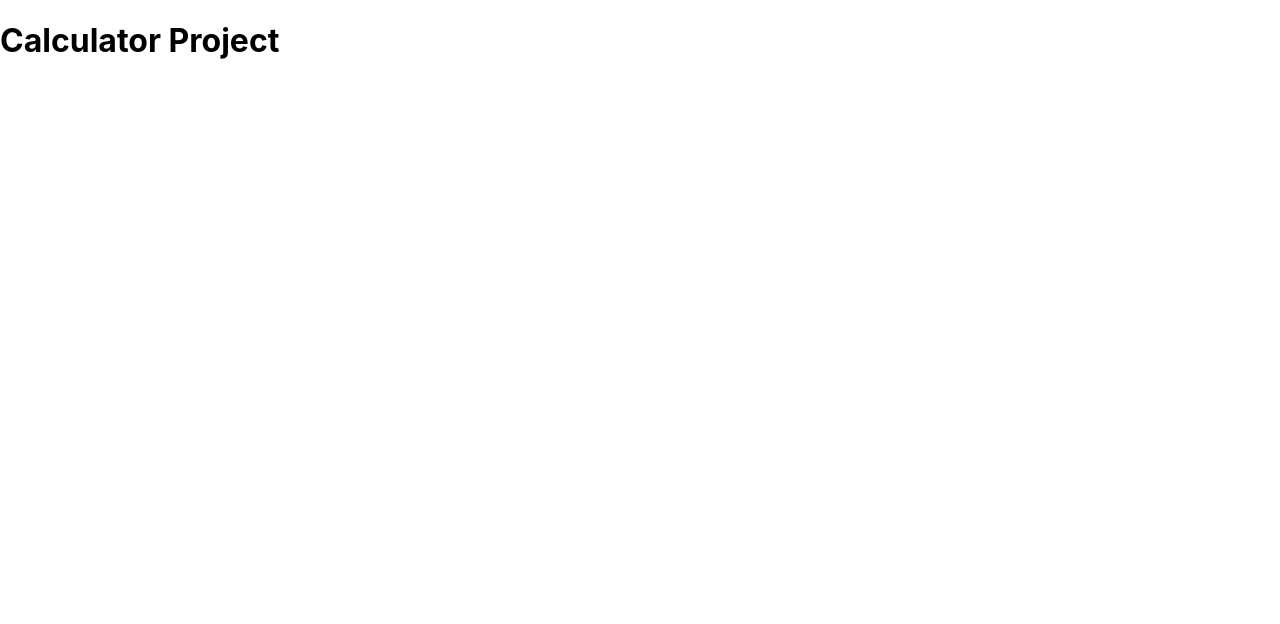
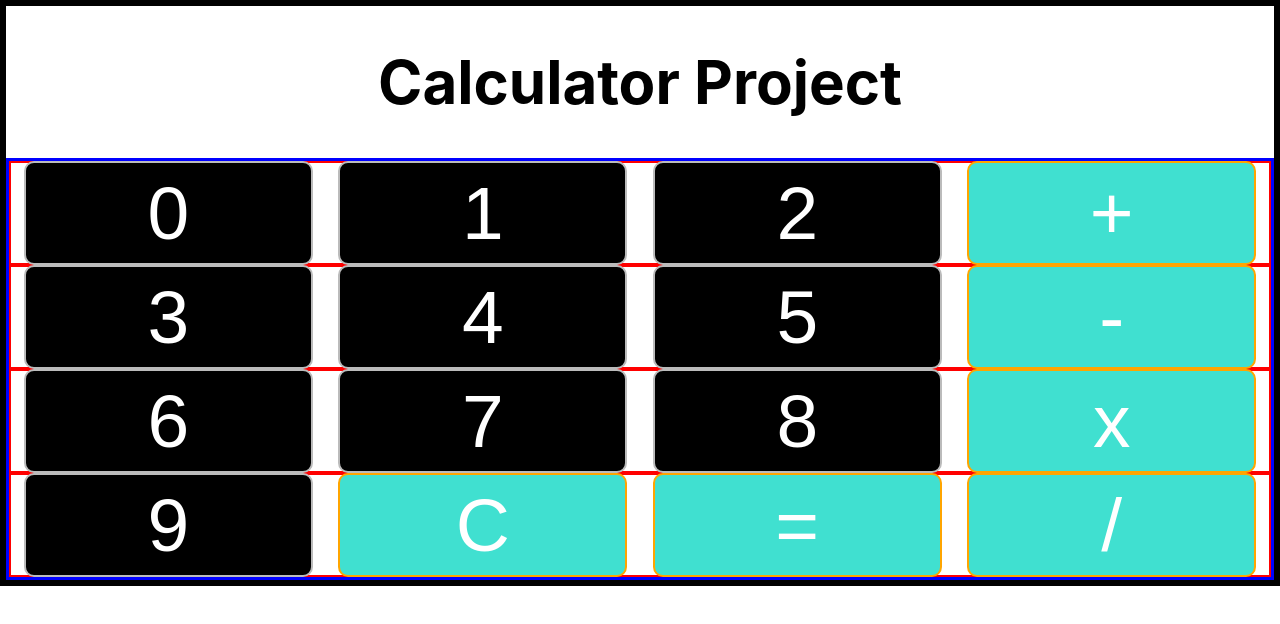
Before and after one commit to justakim12/simple_projects_withReact, a React (Create React App) app in the folder simple_calculator_react/: page / in a window 1280 px wide. Shown: the top 624 px of the page. Built offline with nearby package versions, Linux system fonts and the light colour scheme.

Commit message:
Add base HTML and CSS

```diff
--- a/simple_calculator_react/src/App.css
+++ b/simple_calculator_react/src/App.css
@@ -1,38 +1,58 @@
-.App {
+h1 {
   text-align: center;
+  font-size: 60px;
 }
 
-.App-logo {
-  height: 40vmin;
-  pointer-events: none;
+body {
+  border: 3px solid black;
 }
 
-@media (prefers-reduced-motion: no-preference) {
-  .App-logo {
-    animation: App-logo-spin infinite 20s linear;
-  }
+.container {
+  text-align: center;
+  width: calc(100% - 6px);
+  height: 100%;
+  border: 3px solid blue;
 }
 
-.App-header {
-  background-color: #282c34;
-  min-height: 100vh;
+.output-bar {
   display: flex;
-  flex-direction: column;
-  align-items: center;
   justify-content: center;
-  font-size: calc(10px + 2vmin);
-  color: white;
+  font-size: 75px;
+  width: 100%;
+  height: 100%;
+  background-color: skyblue;
+  border: 2px solid green;
 }
 
-.App-link {
-  color: #61dafb;
+.row {
+  display: flex;
+  justify-content: space-between;
+  align-items: center;
+  height: 100px;
+  border: 2px solid red;
 }
 
-@keyframes App-logo-spin {
-  from {
-    transform: rotate(0deg);
-  }
-  to {
-    transform: rotate(360deg);
-  }
+.cal-button {
+  width: 100%;
+  height: 100%;
+  font-size: 75px;
+  border-radius: 10px;
+  margin: 1%;
+  background-color: #000;
+  color: #fff;
+  border: 2px solid #bbbbbb;
+  display: flex;
+  justify-content: center;
+  align-items: center;
+  font-family: Arial, Helvetica, sans-serif;
+  cursor: pointer;
 }
+
+.cal-button:hover {
+  background-color: burlywood;
+}
+
+.equation {
+  background-color: turquoise;
+  border: 2px solid orange;
+}
--- a/simple_calculator_react/src/App.js
+++ b/simple_calculator_react/src/App.js
@@ -3,7 +3,38 @@ import './App.css';
 
 function App() {
   return (
-    <h1>Calculator Project</h1>
+    <body>
+      <h1>Calculator Project</h1>
+        <div class="container">
+          <div class="row">
+            <div class="cal-button">0</div>
+            <div class="cal-button">1</div>
+            <div class="cal-button">2</div>
+            <div id="plus" class="cal-button equation">+</div>
+          </div>
+
+          <div class="row">
+                  <div class="cal-button">3</div>
+                  <div class="cal-button">4</div>
+                  <div class="cal-button">5</div>
+                  <div id="minus" class="cal-button equation">-</div>
+              </div>
+
+              <div class="row">
+                  <div class="cal-button">6</div>
+                  <div class="cal-button">7</div>
+                  <div class="cal-button">8</div>
+                  <div id="multiply" class="cal-button equation">x</div>
+              </div>
+
+              <div class="row">
+                  <div class="cal-button">9</div>
+                  <div id="reset" class="cal-button equation">C</div>
+                  <div id="equal" class="cal-button equation">=</div>
+                  <div id="divide" class="cal-button equation">/</div>
+              </div>
+          </div>
+    </body>
   );
 }
 
```
